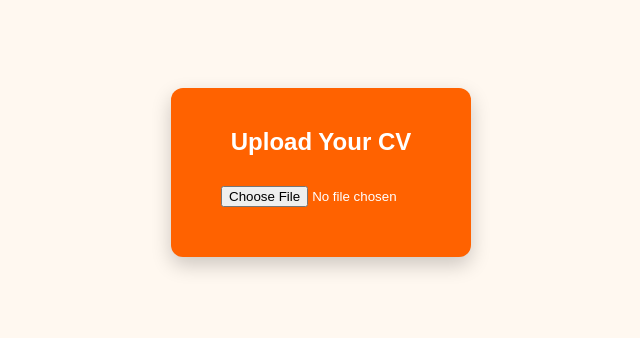
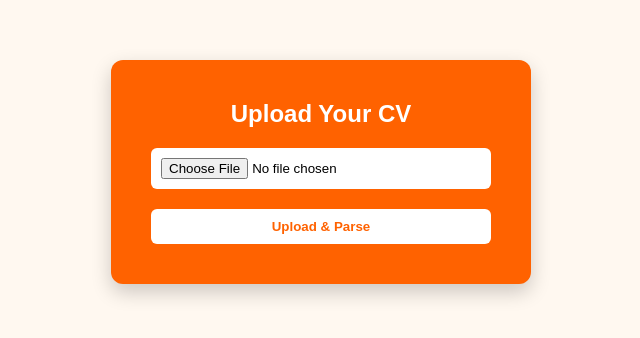
Before and after one commit to dannya123-blm/MajorIndividualProject, a Next.js app in the folder just-apply/: page / in a window 1280 px wide. Shown: the part 228-566 px from the top of the page, without its empty margins (319-959 px from the left). Built offline with nearby package versions, Linux system fonts and the light colour scheme.

Commit message:
updated cv upload script

```diff
--- a/just-apply/src/app/page.js
+++ b/just-apply/src/app/page.js
@@ -3,12 +3,62 @@
 import { useState } from "react";
 
 export default function Uploader() {
+  const [file, setFile] = useState(null);
   const [fileName, setFileName] = useState("");
+  const [status, setStatus] = useState("");
+  const [savedPath, setSavedPath] = useState("");
+  const [email, setEmail] = useState("");
+  const [phone, setPhone] = useState("");
+  const [skills, setSkills] = useState([]);
+  const [preview, setPreview] = useState("");
 
-  const handleUpload = (e) => {
-    const file = e.target.files[0];
-    if (file) {
-      setFileName(file.name);
+  const handleFileChange = (e) => {
+    const selectedFile = e.target.files[0];
+    if (selectedFile) {
+      setFile(selectedFile);
+      setFileName(selectedFile.name);
+      setStatus("");
+      setSavedPath("");
+      setEmail("");
+      setPhone("");
+      setSkills([]);
+      setPreview("");
+    }
+  };
+
+  const handleUploadToServer = async () => {
+    if (!file) {
+      setStatus("Please select a CV first.");
+      return;
+    }
+
+    const formData = new FormData();
+    formData.append("file", file);
+
+    setStatus("Uploading & parsing CV...");
+
+    try {
+      const res = await fetch("http://127.0.0.1:5000/api/upload-cv", {
+        method: "POST",
+        body: formData,
+      });
+
+      const data = await res.json();
+
+      if (!res.ok) {
+        setStatus("Upload failed: " + (data.error || "Unknown error"));
+        return;
+      }
+
+      setStatus(data.message || "Uploaded successfully!");
+      setSavedPath(data.local_path || "");
+      setEmail(data.email || "");
+      setPhone(data.phone || "");
+      setSkills(data.skills || []);
+      setPreview(data.text_preview || "");
+    } catch (err) {
+      console.error(err);
+      setStatus("Error: could not connect to backend.");
     }
   };
 
@@ -25,30 +75,126 @@ export default function Uploader() {
     >
       <div
         style={{
-          backgroundColor: "#ff6200", // orange box
+          backgroundColor: "#ff6200",
           padding: "40px",
           borderRadius: "12px",
           boxShadow: "0 8px 20px rgba(0,0,0,0.2)",
           textAlign: "center",
           color: "#ffffff",
-          width: "300px",
+          width: "420px",
+          maxHeight: "90vh",
+          overflowY: "auto",
         }}
       >
         <h2 style={{ marginBottom: "20px" }}>Upload Your CV</h2>
+
         <input
           type="file"
-          onChange={handleUpload}
+          accept=".pdf,.doc,.docx,.txt"
+          onChange={handleFileChange}
           style={{
             padding: "10px",
             borderRadius: "6px",
             border: "none",
             cursor: "pointer",
+            backgroundColor: "#fff",
+            color: "#000",
+            width: "100%",
           }}
         />
+
         {fileName && (
           <p style={{ marginTop: "20px", wordBreak: "break-word" }}>
-            Uploaded CV: {fileName}
+            Selected CV: {fileName}
           </p>
+        )}
+
+        <button
+          onClick={handleUploadToServer}
+          style={{
+            marginTop: "20px",
+            padding: "10px 20px",
+            borderRadius: "6px",
+            border: "none",
+            cursor: "pointer",
+            backgroundColor: "#ffffff",
+            color: "#ff6200",
+            fontWeight: "bold",
+            width: "100%",
+          }}
+        >
+          Upload & Parse
+        </button>
+
+        {status && (
+          <p style={{ marginTop: "20px", fontSize: "14px" }}>{status}</p>
+        )}
+
+        {savedPath && (
+          <p
+            style={{
+              marginTop: "10px",
+              fontSize: "12px",
+              wordBreak: "break-word",
+            }}
+          >
+            Saved locally at: {savedPath}
+          </p>
+        )}
+
+        {(email || phone || (skills && skills.length > 0) || preview) && (
+          <div
+            style={{
+              marginTop: "24px",
+              padding: "16px",
+              borderRadius: "8px",
+              backgroundColor: "rgba(255,255,255,0.1)",
+              textAlign: "left",
+              fontSize: "13px",
+            }}
+          >
+            <h3 style={{ marginBottom: "10px", fontSize: "16px" }}>
+              Parsed CV Details
+            </h3>
+
+            {email && (
+              <p>
+                <strong>Email:</strong> {email}
+              </p>
+            )}
+
+            {phone && (
+              <p>
+                <strong>Phone:</strong> {phone}
+              </p>
+            )}
+
+            {skills && skills.length > 0 && (
+              <p>
+                <strong>Detected Skills:</strong>{" "}
+                {skills.join(", ")}
+              </p>
+            )}
+
+            {preview && (
+              <div style={{ marginTop: "10px" }}>
+                <strong>Text Preview:</strong>
+                <p
+                  style={{
+                    marginTop: "6px",
+                    whiteSpace: "pre-wrap",
+                    maxHeight: "150px",
+                    overflowY: "auto",
+                    backgroundColor: "rgba(0,0,0,0.12)",
+                    padding: "8px",
+                    borderRadius: "6px",
+                  }}
+                >
+                  {preview}
+                </p>
+              </div>
+            )}
+          </div>
         )}
       </div>
     </div>
```
